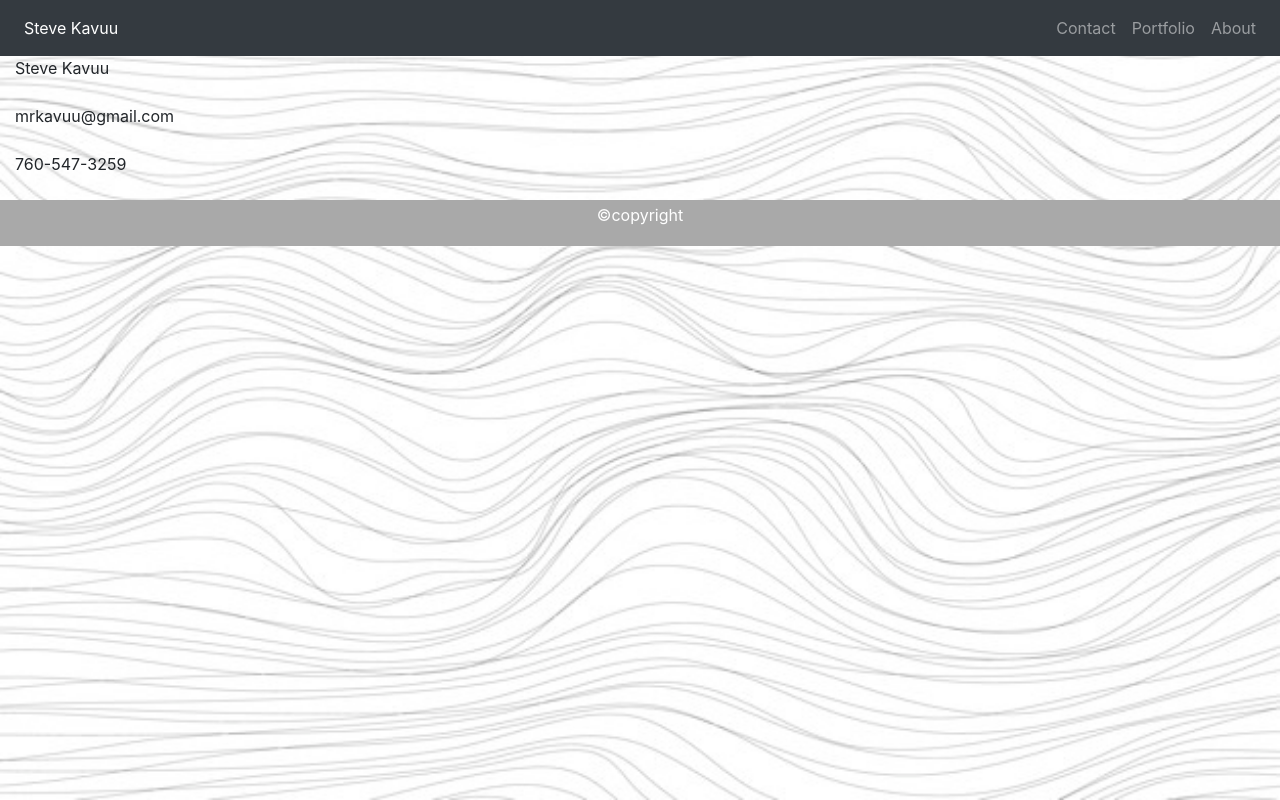
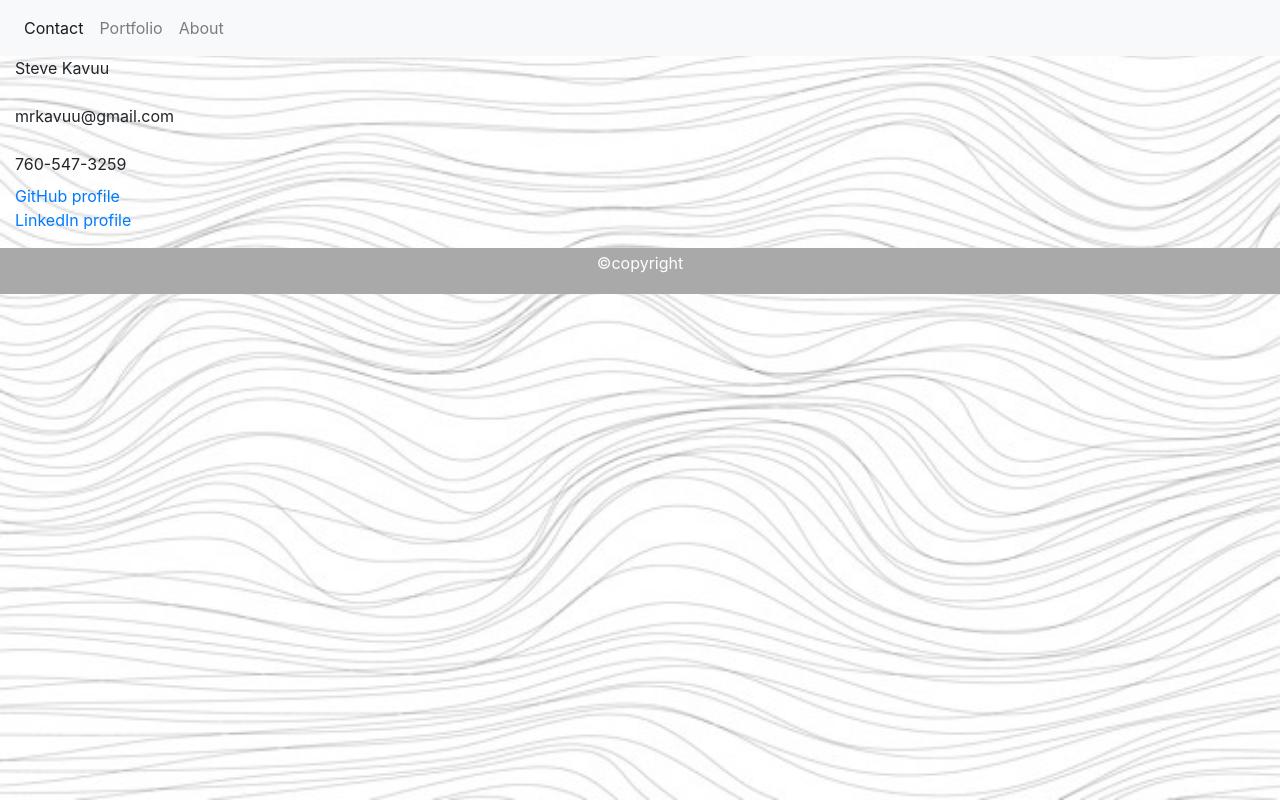
Before and after one commit to sck916/-Responsivehw, a plain HTML site: page contact.html in a window 1280 px wide. Drawn offline with nearby package versions, Linux system fonts and the light colour scheme.

Commit message:
updated the nav bar responsiveness

```diff
--- a/contact.html
+++ b/contact.html
@@ -11,27 +11,17 @@
 </head>
 
 <body>
-  <nav class="navbar navbar-expand-md navbar-dark bg-dark">
-    <div class="navbar-collapse collapse w-100 order-1 order-md-0 dual-collapse2">
-        <ul class="navbar-nav mr-auto">
+  <nav class="navbar navbar-expand-lg navbar-light bg-light">
 
-            <li class="nav-item active">
-                <a class="nav-link" href="index.html">Steve Kavuu</a>
-            </li>
-
-        </ul>
-    </div>
-    <!-- <div class="mx-auto order-0">
-        <a class="navbar-brand mx-auto" href="#">Welcome</a>
-        <button class="navbar-toggler" type="button" data-toggle="collapse" data-target=".dual-collapse2">
+    <button class="navbar-toggler" type="button" data-toggle="collapse" data-target="#navbarSupportedContent"
+      aria-controls="navbarSupportedContent" aria-expanded="false" aria-label="Toggle navigation">
       <span class="navbar-toggler-icon"></span>
     </button>
-    </div> -->
 
-    <div class="navbar-collapse collapse w-100 order-3 dual-collapse2">
-        <ul class="navbar-nav ml-auto">
-            <li class="nav-item">
-                <a class="nav-link" href="contact.html">Contact</a>
+    <div class="collapse navbar-collapse" id="navbarSupportedContent">
+      <ul class="navbar-nav mr-auto">
+        <li class="nav-item active">
+          <a class="nav-link" href="contact.html">Contact <span class="sr-only">(current)</span></a>
         </li>
         <li class="nav-item">
           <a class="nav-link" href="porfolio.html">Portfolio</a>
@@ -39,14 +29,12 @@
         <li class="nav-item">
           <a class="nav-link" href="index.html">About</a>
         </li>
+
+
       </ul>
     </div>
-  </ul>
-
   </nav>
 
-    </div>
-  </nav>
     <form>
       <div class="form-group">
         <div class="col-auto">
@@ -62,7 +50,11 @@
       <div class="form-group">
         <div class="col-auto">
           <label for="Message">760-547-3259</label>
-
+          <br>
+          <a href="https://github.com/sck916/">GitHub profile</a>
+          <br>
+          <a href="https://www.linkedin.com/in/steve-kavuu-8a96611b7/">LinkedIn profile</a>
+          <br>
         </div>
       </div>
 
```
Also changed, not shown: index.html (+6 -3 lines), porfolio.html (+11 -16 lines). Lines whose indentation alone changed are shown as unchanged.
